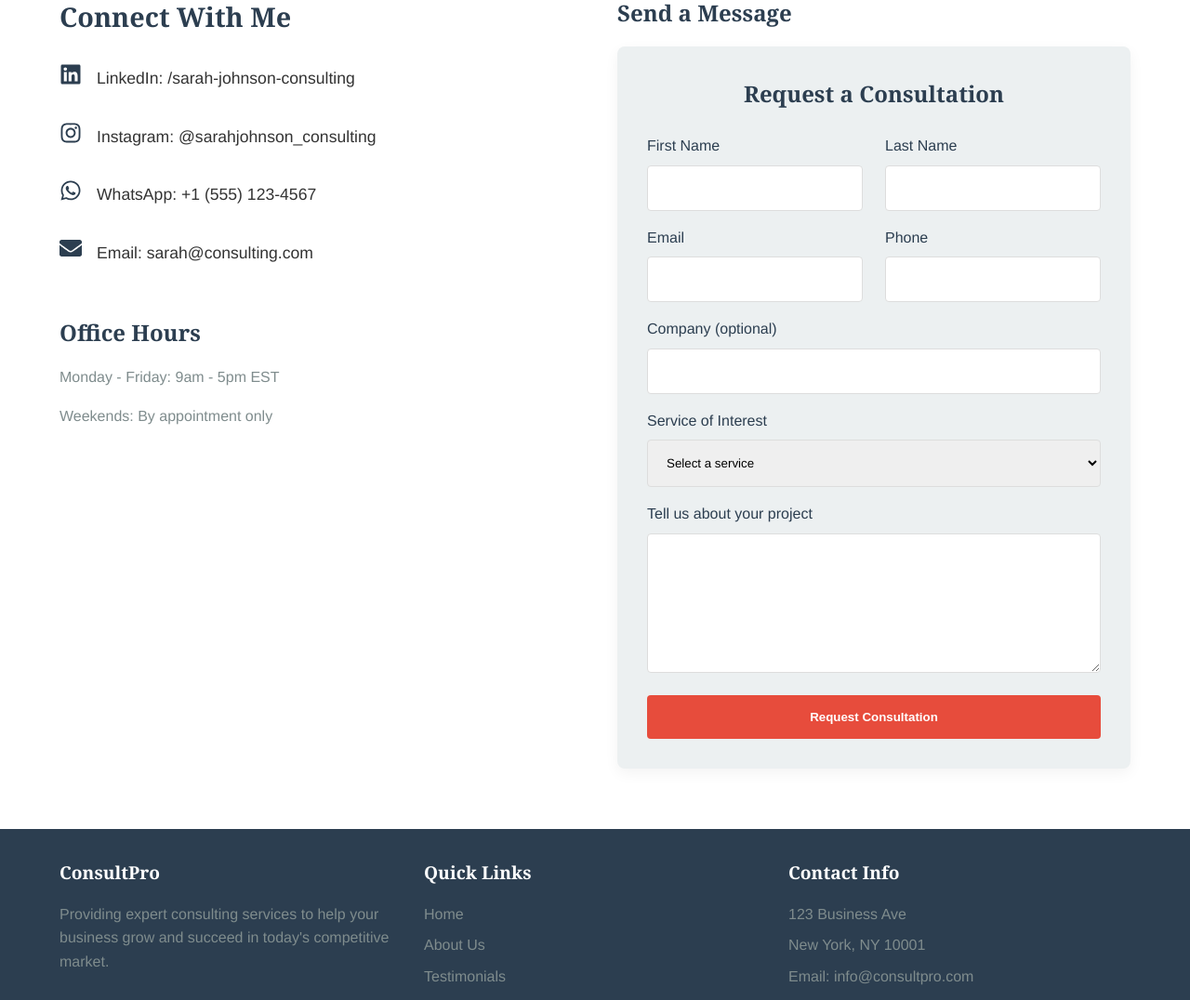
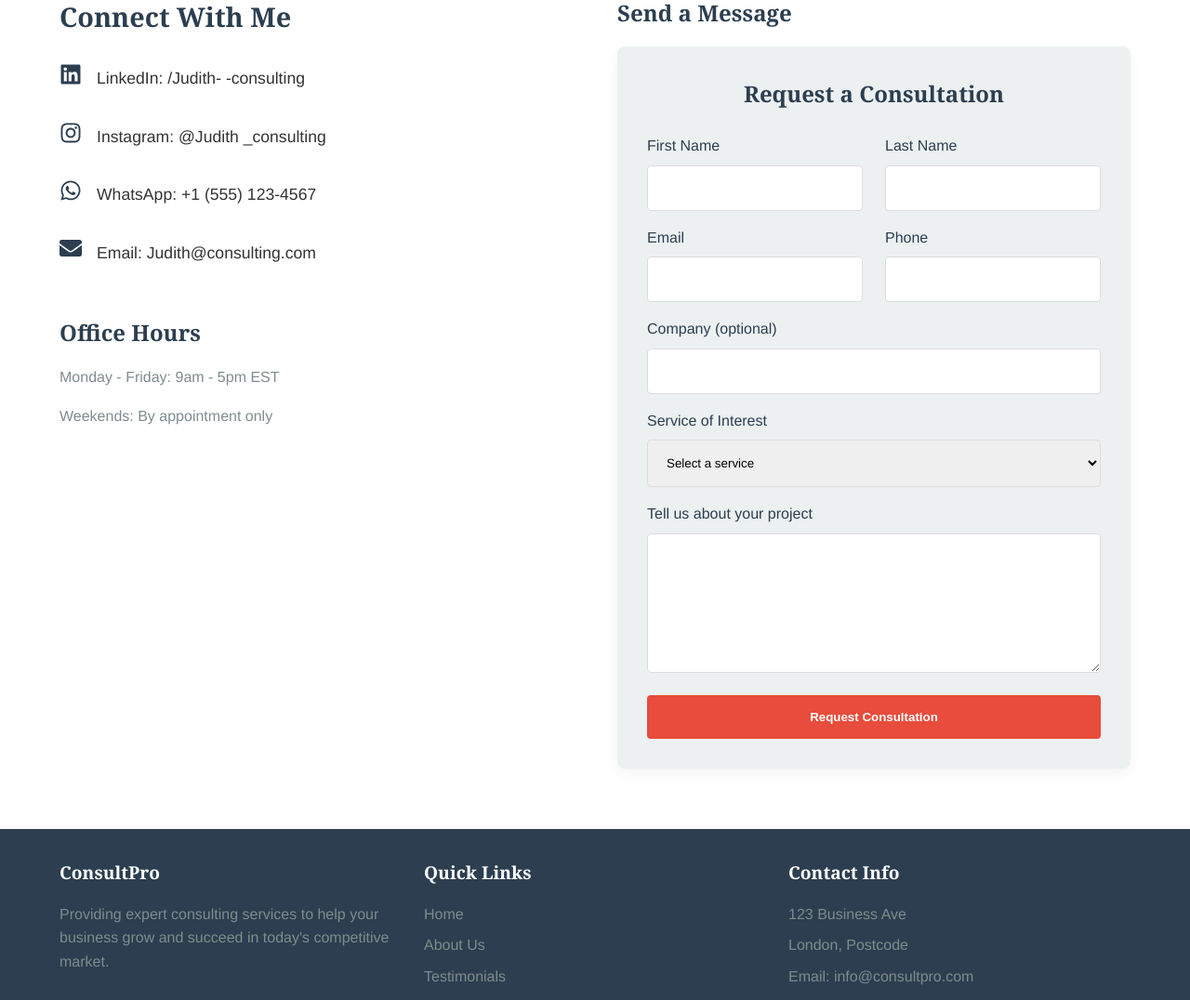
Before and after one commit to Kristo-Asafo-London/church-website, a React (Vite) app: page /contact in a window 1280 px wide. Shown: the part 352-1428 px from the top of the page at 93% size. Built offline with nearby package versions, Linux system fonts and the light colour scheme.

Commit message:
fix naming

```diff
--- a/src/components/layout/Footer.tsx
+++ b/src/components/layout/Footer.tsx
@@ -77,7 +77,7 @@ export const Footer = () => {
         <FooterSection>
           <h3>Contact Info</h3>
           <p>123 Business Ave</p>
-          <p>New York, NY 10001</p>
+          <p>London, Postcode</p>
           <p>Email: info@consultpro.com</p>
           <p>Phone: (123) 456-7890</p>
         </FooterSection>
--- a/src/components/sections/AboutUs.tsx
+++ b/src/components/sections/AboutUs.tsx
@@ -98,7 +98,7 @@ export const AboutUs = () => {
   return (
     <AboutContainer>
       <AboutHeader>
-        <h1>About Sarah Johnson</h1>
+        <h1>About Judith  </h1>
         <p className="subtitle">
           Strategic business consultant with 12+ years experience helping
           entrepreneurs and small businesses achieve sustainable growth
@@ -109,7 +109,7 @@ export const AboutUs = () => {
         <ProfileImage>
           <img
             src="https://images.unsplash.com/photo-1573497019940-1c28c88b4f3e?ixlib=rb-4.0.3&ixid=M3wxMjA3fDB8MHxwaG90by1wYWdlfHx8fGVufDB8fHx8fA%3D%3D&auto=format&fit=crop&w=800&q=80"
-            alt="Sarah Johnson"
+            alt="Judith  "
           />
         </ProfileImage>
 
--- a/src/components/sections/ContactUs.tsx
+++ b/src/components/sections/ContactUs.tsx
@@ -99,12 +99,12 @@ export const ContactUs = () => {
 
           <SocialItem href="https://linkedin.com/in/yourprofile" target="_blank">
             <div className="icon"><FaLinkedin /></div>
-            <span>LinkedIn: /sarah-johnson-consulting</span>
+            <span>LinkedIn: /Judith- -consulting</span>
           </SocialItem>
 
           <SocialItem href="https://instagram.com/yourprofile" target="_blank">
             <div className="icon"><FaInstagram /></div>
-            <span>Instagram: @sarahjohnson_consulting</span>
+            <span>Instagram: @Judith _consulting</span>
           </SocialItem>
 
           <SocialItem href="https://wa.me/yournumber" target="_blank">
@@ -112,9 +112,9 @@ export const ContactUs = () => {
             <span>WhatsApp: +1 (555) 123-4567</span>
           </SocialItem>
 
-          <SocialItem href="mailto:sarah@consulting.com">
+          <SocialItem href="mailto:Judith@consulting.com">
             <div className="icon"><FaEnvelope /></div>
-            <span>Email: sarah@consulting.com</span>
+            <span>Email: Judith@consulting.com</span>
           </SocialItem>
 
           <ContactInfo>
--- a/src/pages/Testimonials.tsx
+++ b/src/pages/Testimonials.tsx
@@ -84,7 +84,7 @@ export const Testimonials = () => {
   const testimonials = [
     {
       quote: "The consulting services provided transformed our business operations and helped us achieve 30% growth in just one year.",
-      name: "Sarah Johnson",
+      name: "Judith  ",
       position: "CEO, TechSolutions Inc.",
       initials: "SJ"
     },
```
